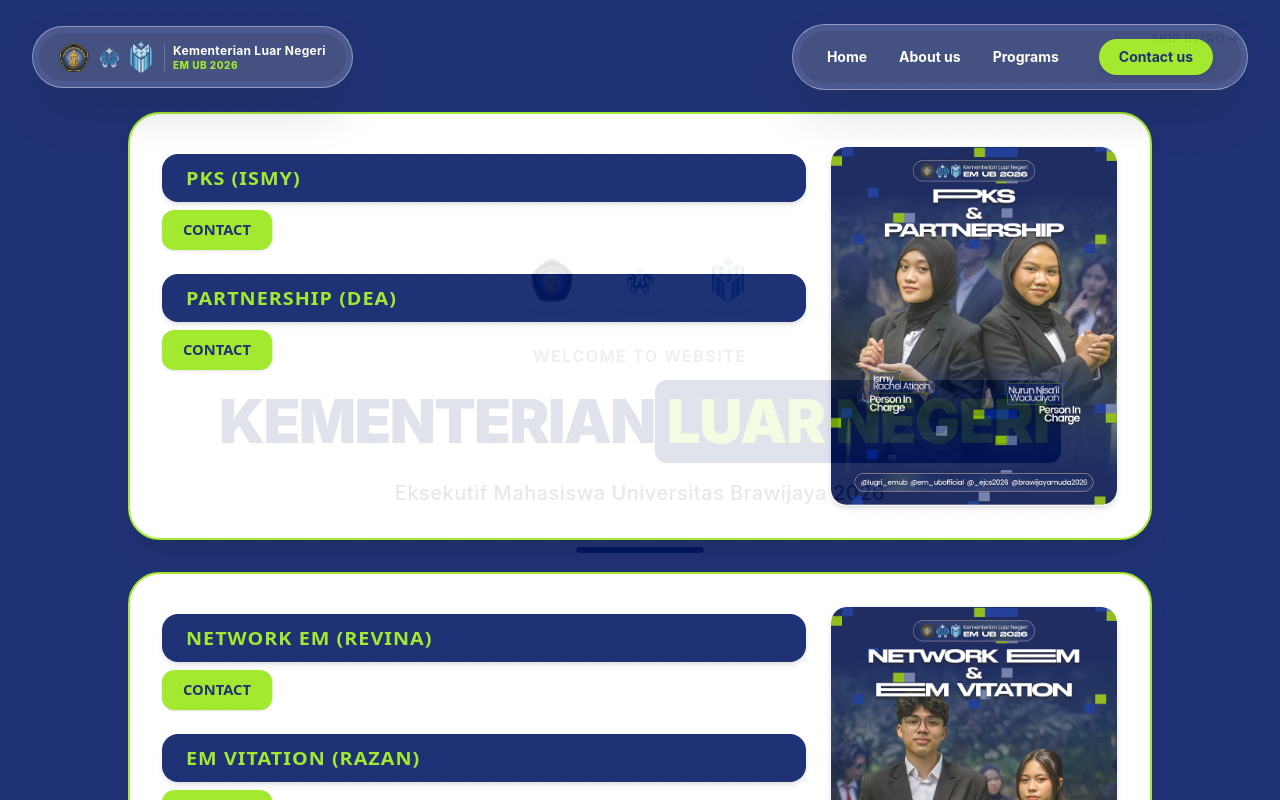
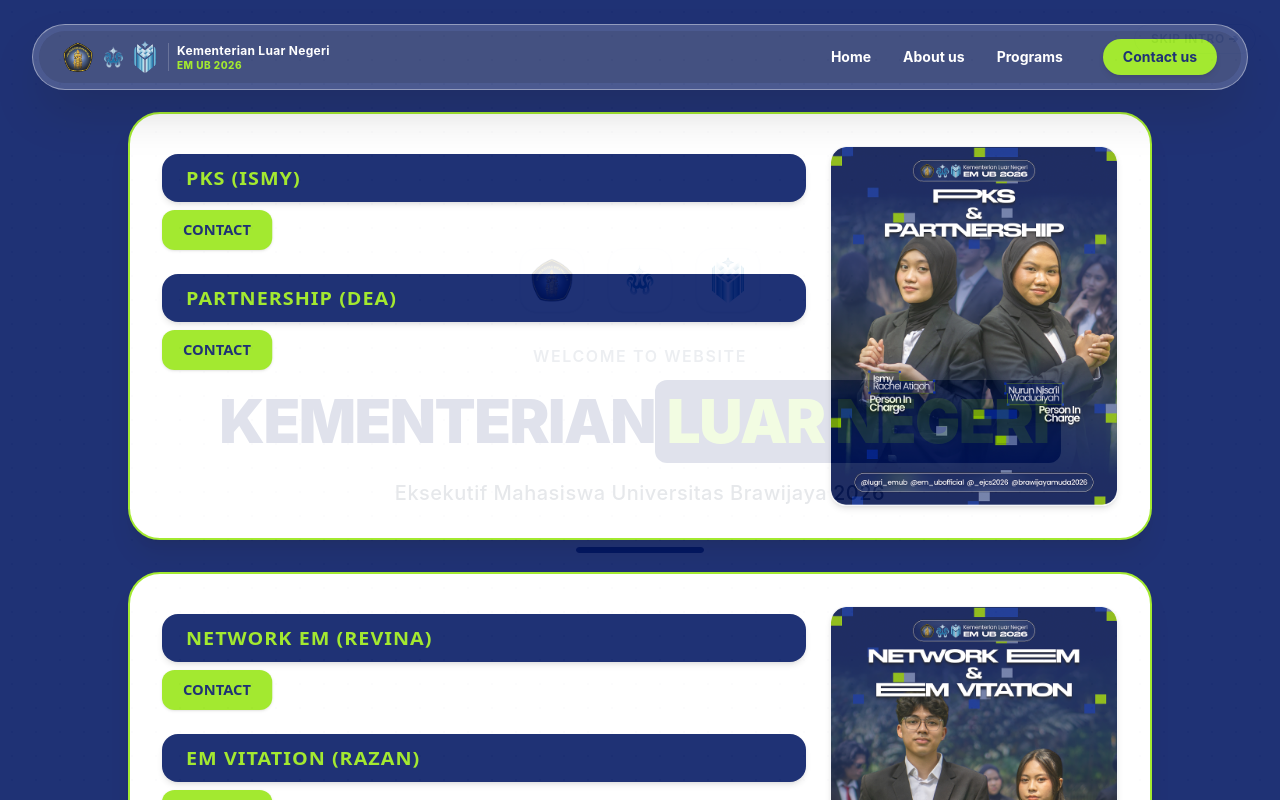
Before and after one commit to allghz16-gif/lugri, a React (Vite) app: page /contact in a window 1280 px wide. Shown: the top 800 px of the page. Built offline with nearby package versions, Linux system fonts and the light colour scheme.

Commit message:
update navbar

```diff
--- a/src/components/layout/Navbar.jsx
+++ b/src/components/layout/Navbar.jsx
@@ -21,13 +21,15 @@
 
   return (
     <header className="fixed top-6 left-0 right-0 z-50 px-4 md:px-8 max-w-7xl mx-auto">
-      <div className="flex items-center justify-between gap-4">
+      {/* WADAH UTAMA SATU KAPSUL (OUTER BLUR) */}
+      <div className="p-1.5 bg-white/20 backdrop-blur-md border border-white/40 rounded-full shadow-2xl">
+        {/* INNER CONTAINER BIRU SATU BARIS */}
+        <div className="bg-[#2B3970] rounded-full px-4 sm:px-6 py-2 flex items-center justify-between gap-4">
 
-        {/* KAPSUL KIRI: OUTER PUTIH BLUR + INNER BIRU */}
-        <div className="p-1.5 bg-white/20 backdrop-blur-md border border-white/40 rounded-full shadow-2xl">
+          {/* SISI KIRI: BRAND & LOGO */}
           <Link
             to="/"
-            className="bg-[#2B3970] rounded-full px-5 py-2 flex items-center gap-3 min-w-0"
+            className="flex items-center gap-3 min-w-0"
           >
             <div className="flex items-center gap-2 shrink-0">
               <img
@@ -56,11 +58,9 @@
               </span>
             </div>
           </Link>
-        </div>
 
-        {/* KAPSUL KANAN: OUTER PUTIH BLUR + INNER BIRU (DESKTOP) */}
-        <div className="hidden md:block p-1.5 bg-white/20 backdrop-blur-md border border-white/40 rounded-full shadow-2xl">
-          <nav className="bg-[#2B3970] rounded-full px-7 py-2 flex items-center gap-8">
+          {/* SISI KANAN: MENU DESKTOP */}
+          <nav className="hidden md:flex items-center gap-8">
             {navLinks.map((link) => (
               <Link
                 key={link.name}
@@ -82,13 +82,12 @@
               Contact us
             </Link>
           </nav>
-        </div>
 
           {/* HAMBURGER MOBILE */}
-        <div className="md:hidden p-1.5 bg-white/20 backdrop-blur-md border border-white/40 rounded-2xl shadow-2xl">
+          <div className="md:hidden flex items-center">
             <button
               onClick={() => setIsOpen(!isOpen)}
-            className="bg-[#2B3970] text-white p-2.5 rounded-xl hover:text-[#97E614] transition-colors focus:outline-none flex items-center justify-center"
+              className="text-white p-1.5 hover:text-[#97E614] transition-colors focus:outline-none"
               aria-label="Toggle Menu"
             >
               {isOpen ? <X size={22} /> : <Menu size={22} />}
@@ -96,8 +95,9 @@
           </div>
 
         </div>
+      </div>
 
-      {/* DROPDOWN MOBILE WITH DOUBLE LAYER */}
+      {/* DROPDOWN MOBILE */}
       {isOpen && (
         <div className="md:hidden mt-3 p-1.5 bg-white/20 backdrop-blur-md border border-white/40 rounded-3xl shadow-2xl animate-in fade-in slide-in-from-top-2 duration-200">
           <div className="bg-[#2B3970] rounded-2xl p-4 flex flex-col gap-2.5">
--- a/src/components/sections/IntroAnimation.jsx
+++ b/src/components/sections/IntroAnimation.jsx
@@ -4,15 +4,23 @@
   const [isExiting, setIsExiting] = useState(false);
 
   useEffect(() => {
+    // Kunci scroll body selama intro tampil
+    const originalOverflow = document.body.style.overflow;
+    document.body.style.overflow = 'hidden';
+
     const timer = setTimeout(() => {
       handleFinish();
     }, 5500);
 
-    return () => clearTimeout(timer);
+    return () => {
+      clearTimeout(timer);
+      document.body.style.overflow = originalOverflow;
+    };
   }, []);
 
   const handleFinish = () => {
     setIsExiting(true);
+    document.body.style.overflow = ''; // buka kembali scroll saat intro mulai fade-out
     setTimeout(() => {
       if (onComplete) onComplete();
     }, 500);
--- a/src/pages/Home.jsx
+++ b/src/pages/Home.jsx
@@ -5,7 +5,8 @@
 
 /* ---------- Reusable 3D Tilt Card ---------- */
 function TiltCard({ src, alt, onClick, className = '', rounded = 'rounded-2xl', role, name, faculty }) {
-  const defaultShadow = '0 25px 50px -12px rgba(10, 17, 40, 0.65), 0 15px 30px -8px rgba(0, 0, 0, 0.5)';
+  // Shadow dibuat jauh lebih soft/tipis
+  const defaultShadow = '0 10px 25px -5px rgba(10, 17, 40, 0.12), 0 8px 10px -6px rgba(0, 0, 0, 0.08)';
 
   const [style, setStyle] = useState({
     transform: 'perspective(800px) rotateX(0deg) rotateY(0deg) scale3d(1,1,1)',
@@ -25,7 +26,8 @@
 
     setStyle({
       transform: `perspective(800px) rotateX(${rotateX}deg) rotateY(${rotateY}deg) scale3d(1.04,1.04,1.04)`,
-      boxShadow: `${-rotateY * 3}px ${rotateX * 3 + 30}px 60px rgba(10, 17, 40, 0.8)`,
+      // Shadow saat di-hover dikurangi kepekatannya
+      boxShadow: `${-rotateY * 2}px ${rotateX * 2 + 15}px 30px rgba(10, 17, 40, 0.2)`,
       transition: 'transform 0.1s ease-out, box-shadow 0.1s ease-out',
     });
   };
@@ -49,7 +51,7 @@
       >
         <div className={`w-full h-full ${rounded} overflow-hidden relative`}>
           {role && (
-            <div className="absolute top-0 left-0 bg-[#001662] text-white text-xs font-semibold px-4 py-1.5 rounded-br-xl z-10 shadow-lg">
+            <div className="absolute top-0 left-0 bg-[#001662] text-white text-xs font-semibold px-4 py-1.5 rounded-br-xl z-10 shadow-sm">
               {role}
             </div>
           )}
@@ -159,7 +161,8 @@
           alt={`${alt} ${idx + 1}`}
           draggable={false}
           style={{
-            boxShadow: '0 15px 30px -5px rgba(10, 17, 40, 0.35), 0 8px 15px -6px rgba(0, 0, 0, 0.25)',
+            // Shadow gambar carousel juga dibuat lebih soft
+            boxShadow: '0 8px 18px -4px rgba(10, 17, 40, 0.12), 0 4px 8px -4px rgba(0, 0, 0, 0.08)',
           }}
           className="h-72 md:h-80 w-auto rounded-2xl flex-shrink-0 pointer-events-auto transition-all duration-300 hover:scale-105 hover:-translate-y-1"
           onClick={() => handleImageClick(src)}
```
Lines whose indentation alone changed are shown as unchanged.
